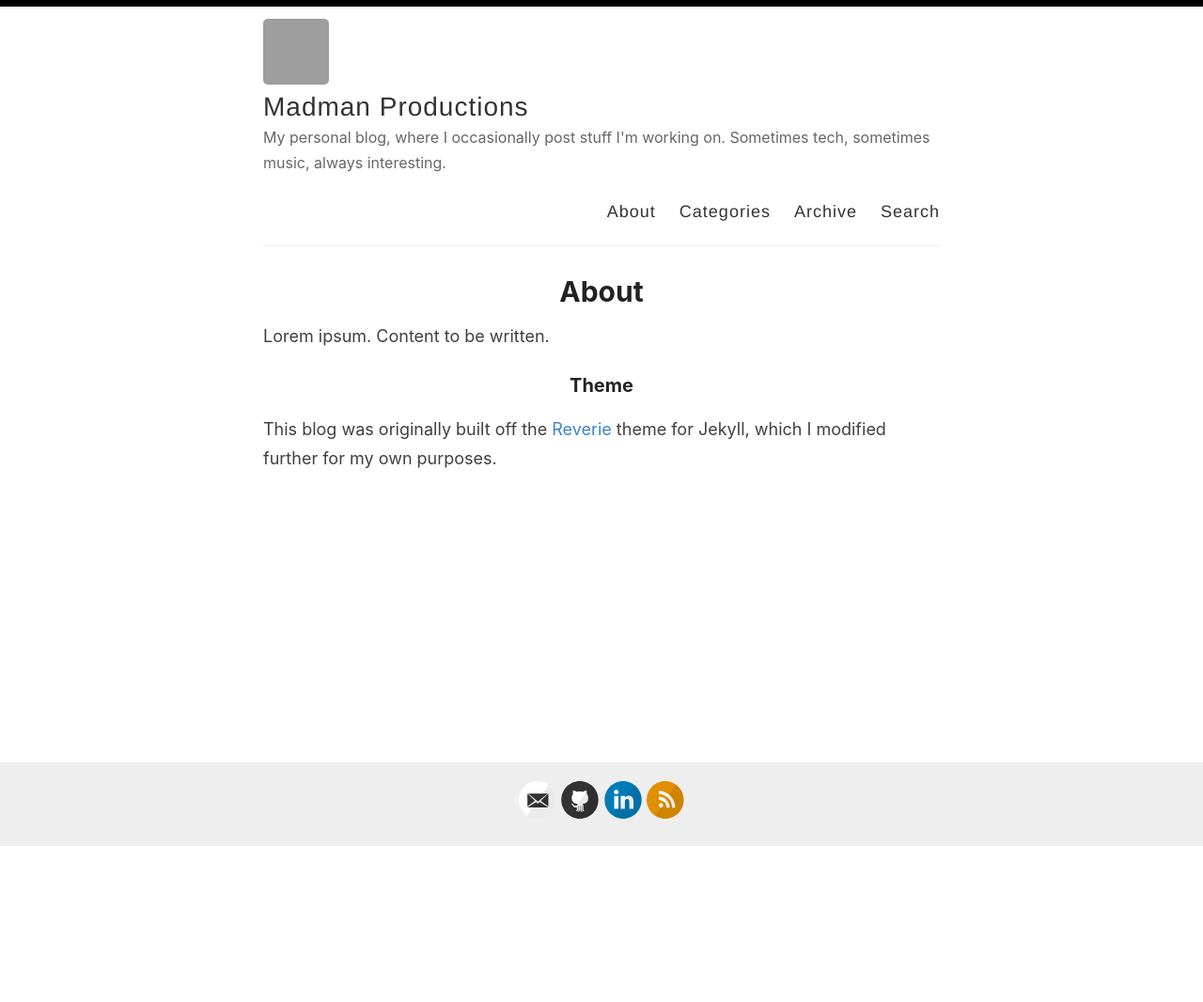
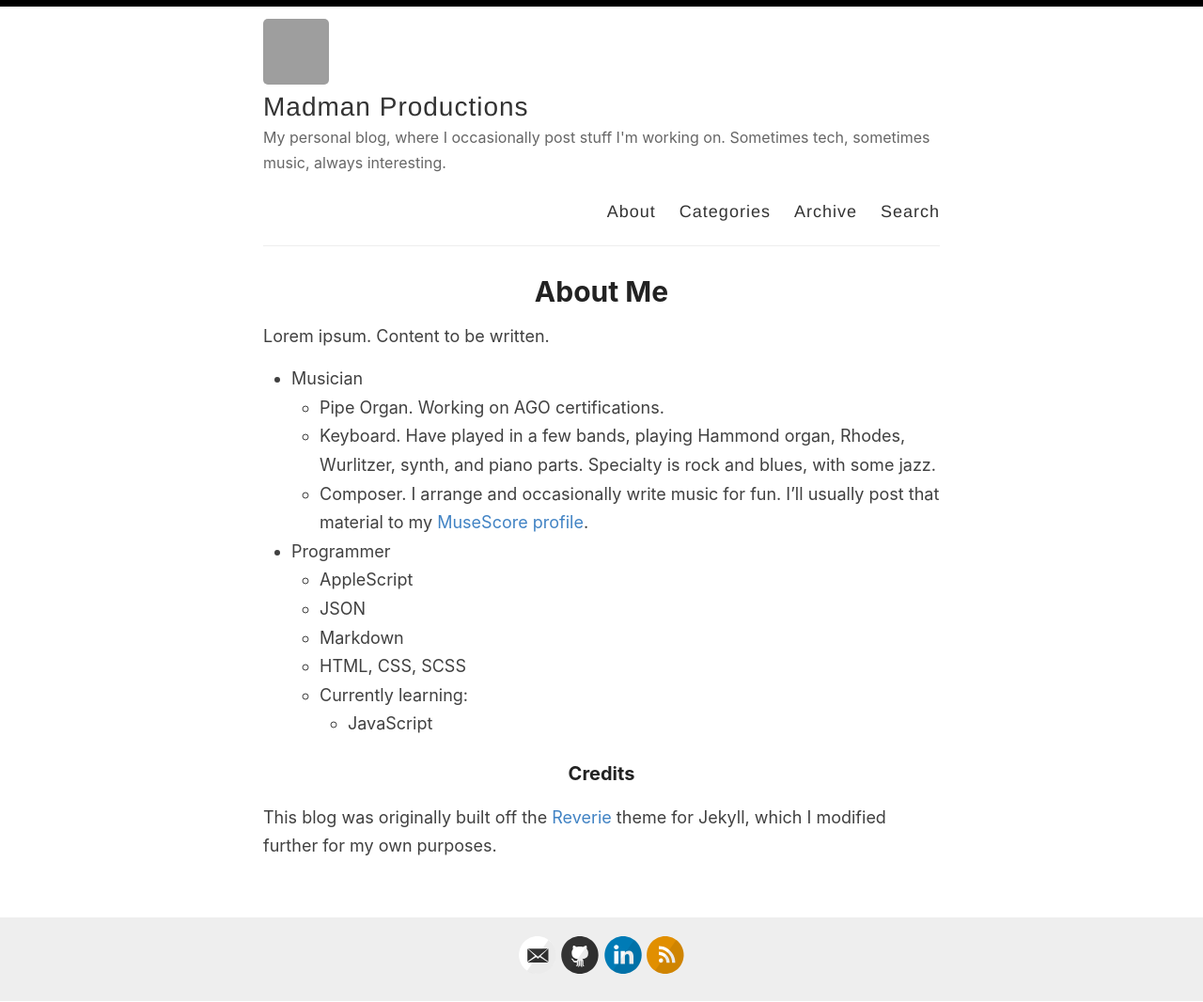
Before and after one commit to jpcranford/jpcranford.github.io, a Jekyll site: the page built from _pages/about.md, in a window 1280 px wide. Shown: the whole page at 94% size. Built offline with Jekyll 4.4.1, drawn with Linux system fonts in a browser that asks for light colours; before the commit the page ends 901 px from its top, so only the background shows below that; grey boxes are pictures that could not be loaded.

Commit message:
Update about.md

```diff
--- a/_pages/about.md
+++ b/_pages/about.md
@@ -1,10 +1,22 @@
 ---
 layout: page
-title: About
+title: About Me
 permalink: /about/
 ---
 
 Lorem ipsum. Content to be written.
 
-### Theme
+- Musician
+	- Pipe Organ. Working on AGO certifications.
+    - Keyboard. Have played in a few bands, playing Hammond organ, Rhodes, Wurlitzer, synth, and piano parts. Specialty is rock and blues, with some jazz.
+    - Composer. I arrange and occasionally write music for fun. I'll usually post that material to my [MuseScore profile](https://musescore.com/jpcranford/).
+- Programmer
+	- AppleScript
+	- JSON
+	- Markdown
+	- HTML, CSS, SCSS
+	- Currently learning:
+		- JavaScript
+
+### Credits
 This blog was originally built off the [Reverie](https://github.com/amitmerchant1990/reverie) theme for Jekyll, which I modified further for my own purposes.
```
